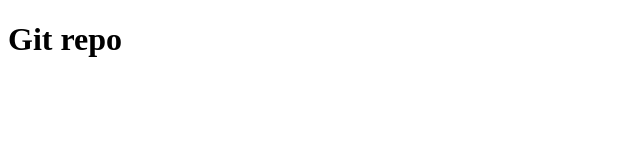
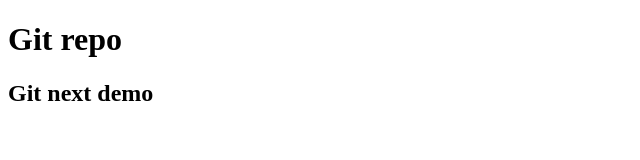
Before and after one commit to Dhiva86/Demo-Git, a plain HTML site: page index.html in a window 1280 px wide. Shown: the whole page, without its empty margins (0-640 px from the left). Drawn offline with Linux system fonts and the light colour scheme.

Commit message:
second html commit

```diff
--- a/index.html
+++ b/index.html
@@ -8,5 +8,6 @@
 </head>
 <body>
     <h1>Git repo</h1>
+    <h2>Git next demo</h2>
 </body>
 </html>
```
